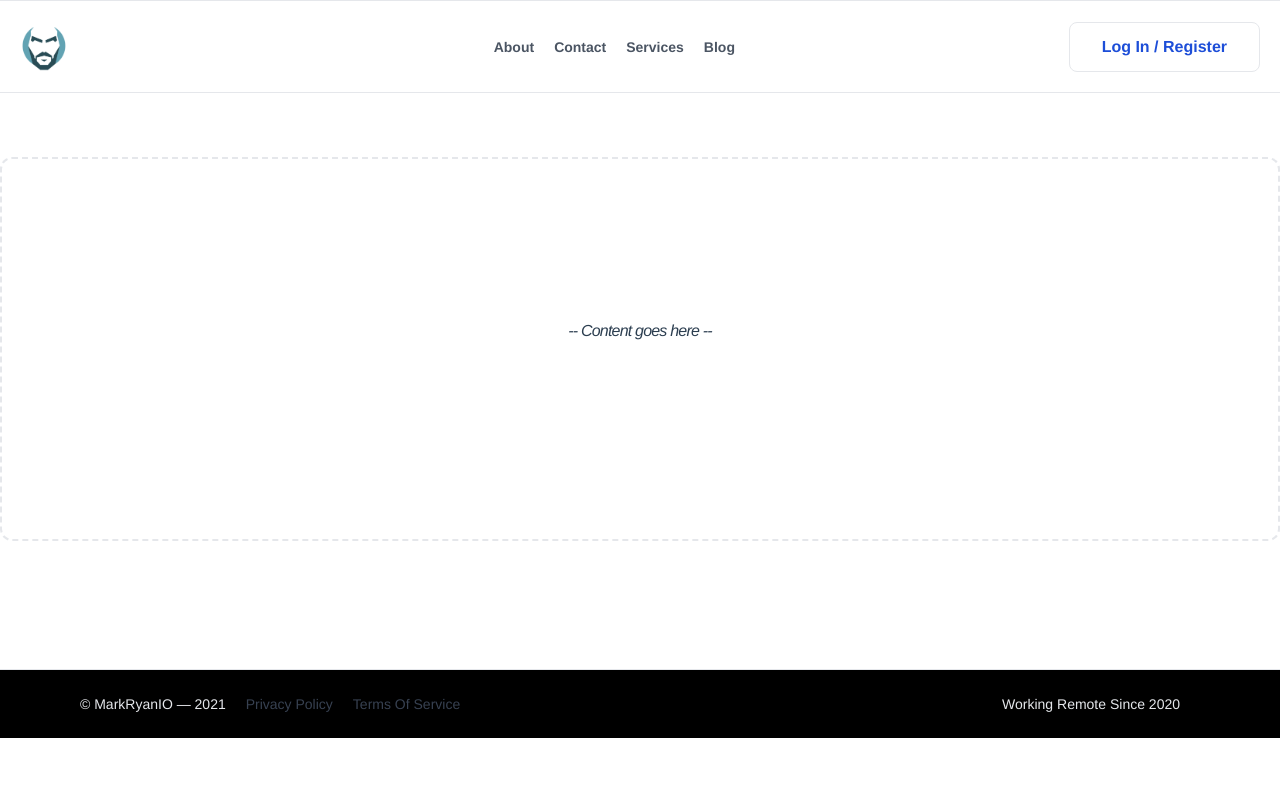
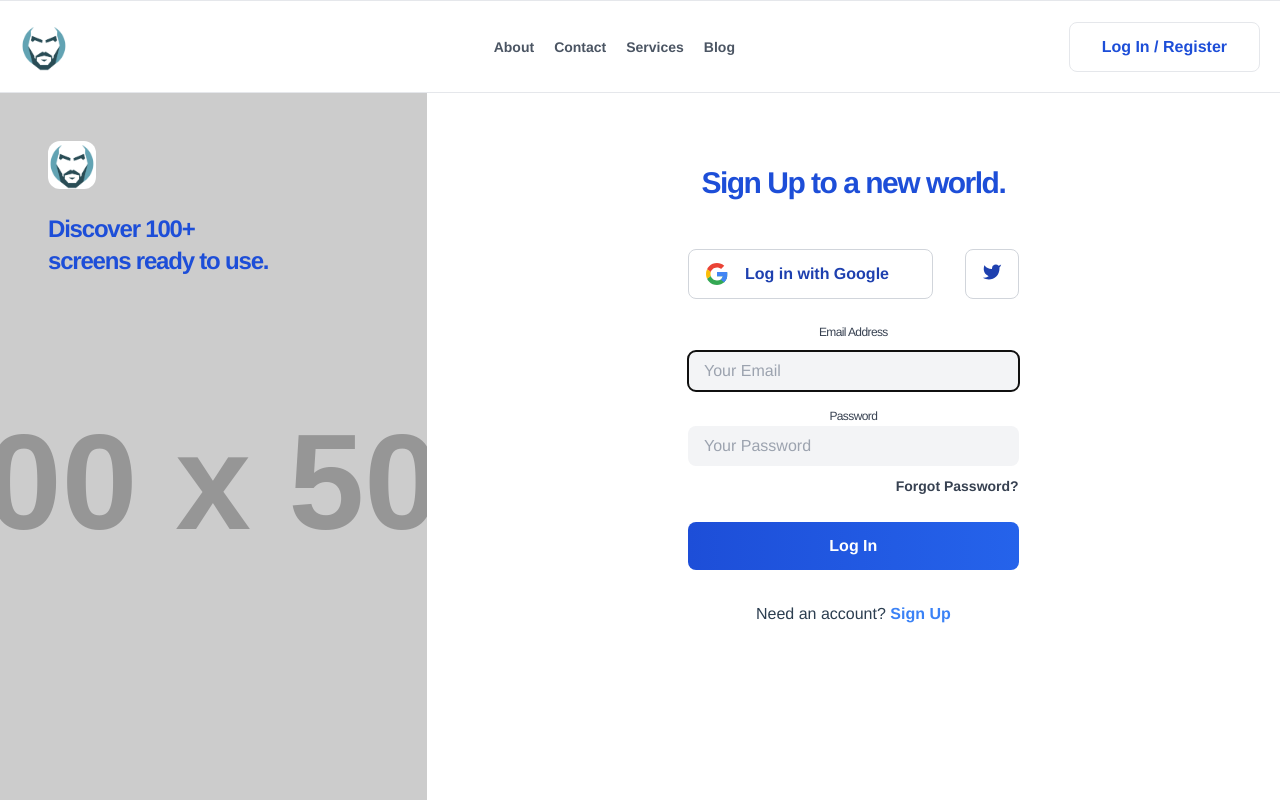
Before and after one commit to PickeledMarcuz/mark-ryan-io, a Vue app: page /login in a window 1280 px wide. Shown: the top 800 px of the page. Built offline with nearby package versions, Linux system fonts and the light colour scheme.

Commit message:
Added flesh for login withou anim

```diff
--- a/src/views/Login.vue
+++ b/src/views/Login.vue
@@ -1,14 +1,164 @@
 <template>
   <div class="login">
-    <div
-      class="container w-full p-20 m-4 mx-auto my-16 text-center bg-white border-2 border-dashed border-blueGray-300 h-96 rounded-xl"
-    >
-      <p
-        class="mt-20 italic tracking-tighter text-md text-blueGray-500 title-font"
+    <section class="flex flex-col items-center h-screen md:flex-row ">
+      <div
+        class="relative hidden w-full h-screen bg-gray-400 lg:block md:w-1/3 xl:w-1/3"
       >
-        -- Content goes here --
-      </p>
-    </div>
+        <img
+          src="https://dummyimage.com/600x500/F3F4F7/64748b"
+          alt=""
+          class="absolute object-cover w-full h-full"
+        />
+        <div class="relative z-10 m-12 text-left">
+          <a
+            class="flex items-center w-32 mb-4 font-medium text-gray-900 title-font md:mb-6"
+          >
+            <img
+              class="h-12 w-12 profile-pic bg-white rounded-xl"
+              src="@/assets/Logo.png"
+              alt="brand logo"
+            />
+          </a>
+          <h1
+            class="mb-2 text-2xl font-semibold tracking-tighter text-blue-700 tsm:text-5xl title-font"
+          >
+            Discover 100+
+            <br />
+            screens ready to use.
+          </h1>
+        </div>
+      </div>
+      <div
+        class="flex w-full h-screen px-6 bg-blue-1300 md:max-w-md lg:max-w-full md:mx-auto md:w-1/2 xl:w-1/3 lg:px-16 xl:px-12 items-left justify-left"
+      >
+        <div class="w-full py-32 lg:py-6 lg:h-100">
+          <h1
+            class="my-12 text-2xl font-semibold tracking-tighter text-blue-700 sm:text-3xl title-font"
+          >
+            Sign Up to a new world.
+          </h1>
+          <div class="flex justify-enter">
+            <button
+              type="button"
+              class="inline-flex w-full px-4 py-3 font-semibold text-blue-800 border border-gray-300 rounded-lg bg-blue-1300 hover:bg-blue-800 hover:text-white focus:bg-gray-100"
+            >
+              <div class="flex items-center justify-center">
+                <svg
+                  xmlns="http://www.w3.org/2000/svg"
+                  xmlns:xlink="http://www.w3.org/1999/xlink"
+                  class="w-6 h-6"
+                  viewBox="0 0 48 48"
+                >
+                  <defs>
+                    <path
+                      id="a"
+                      d="M44.5 20H24v8.5h11.8C34.7 33.9 30.1 37 24 37c-7.2 0-13-5.8-13-13s5.8-13 13-13c3.1 0 5.9 1.1 8.1 2.9l6.4-6.4C34.6 4.1 29.6 2 24 2 11.8 2 2 11.8 2 24s9.8 22 22 22c11 0 21-8 21-22 0-1.3-.2-2.7-.5-4z"
+                    />
+                  </defs>
+                  <clipPath id="b">
+                    <use xlink:href="#a" overflow="visible" />
+                  </clipPath>
+                  <path
+                    clip-path="url(#b)"
+                    fill="#FBBC05"
+                    d="M0 37V11l17 13z"
+                  />
+                  <path
+                    clip-path="url(#b)"
+                    fill="#EA4335"
+                    d="M0 11l17 13 7-6.1L48 14V0H0z"
+                  />
+                  <path
+                    clip-path="url(#b)"
+                    fill="#34A853"
+                    d="M0 37l30-23 7.9 1L48 0v48H0z"
+                  />
+                  <path
+                    clip-path="url(#b)"
+                    fill="#4285F4"
+                    d="M48 48L17 24l-4-3 35-10z"
+                  />
+                </svg>
+                <span class="ml-4">
+                  Log in with Google
+                </span>
+              </div>
+            </button>
+            <button
+              type="button"
+              class="inline-flex px-4 py-3 ml-8 font-semibold text-blue-800 border border-gray-300 rounded-lg bg-blue-1300 hover:bg-blue-800 focus:bg-gray-100 hover:text-blue-500"
+            >
+              <div class="flex items-center justify-center">
+                <svg
+                  fill="currentColor"
+                  stroke-linecap="round"
+                  stroke-linejoin="round"
+                  stroke-width="2"
+                  class="w-5 h-5"
+                  viewBox="0 0 24 24"
+                >
+                  <path
+                    d="M23 3a10.9 10.9 0 01-3.14 1.53 4.48 4.48 0 00-7.86 3v1A10.66 10.66 0 013 4s-4 9 5 13a11.64 11.64 0 01-7 2c9 5 20 0 20-11.5a4.5 4.5 0 00-.08-.83A7.72 7.72 0 0023 3z"
+                  ></path>
+                </svg>
+              </div>
+            </button>
+          </div>
+          <form class="mt-6" action="#" method="POST">
+            <div>
+              <label
+                class="block text-xs font-medium leading-relaxed tracking-tighter text-gray-700"
+                >Email Address</label
+              >
+              <input
+                type="email"
+                name=""
+                id=""
+                placeholder="Your Email "
+                class="w-full px-4 py-2 mt-2 text-base bg-gray-100 border-transparent rounded-lg ext-blue-700 focus:border-gray-500"
+                autofocus
+                autocomplete
+                required
+              />
+            </div>
+            <div class="mt-4">
+              <label
+                class="block text-xs font-medium leading-relaxed tracking-tighter text-gray-700"
+                >Password</label
+              >
+              <input
+                type="password"
+                name=""
+                id=""
+                placeholder="Your Password"
+                minlength="6"
+                class="w-full px-4 py-2 text-base bg-gray-100 border-transparent rounded-lg ext-blue-700 focus:border-gray-500"
+                required
+              />
+            </div>
+            <div class="mt-2 text-right">
+              <a
+                href="#"
+                class="text-sm font-semibold leading-relaxed text-gray-700 hover:text-blue-700 focus:text-blue-700"
+                >Forgot Password?</a
+              >
+            </div>
+            <button
+              type="submit"
+              class="block w-full px-4 py-3 mt-6 font-semibold text-white transition duration-500 ease-in-out transform rounded-lg bg-gradient-to-r from-blue-700 hover:from-blue-600 to-blue-600 hover:to-blue-700 focus:shadow-outline focus:outline-none"
+            >
+              Log In
+            </button>
+          </form>
+          <p class="mt-8 text-center">
+            Need an account?
+            <a href="#" class="font-semibold text-blue-500 hover:text-blue-400"
+              >Sign Up</a
+            >
+          </p>
+        </div>
+      </div>
+    </section>
   </div>
 </template>
 
```
